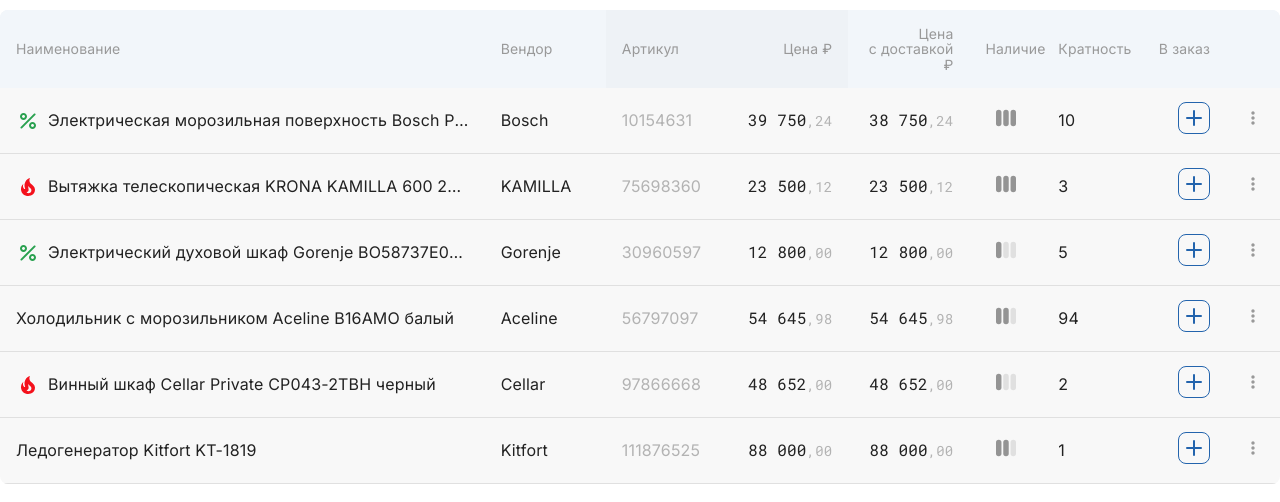
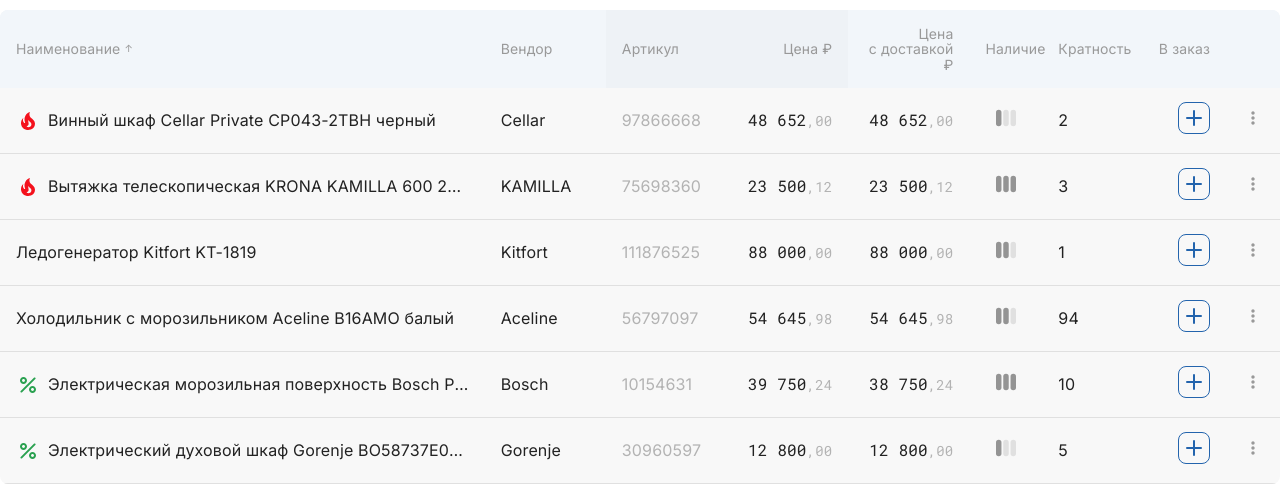
Before and after one commit to rina-dz/client_experiment_react, a React (Create React App) app: page / in a window 1280 px wide. Both pictures are taken after a click on the element "Наименование". Shown: the top 502 px of the page. Built offline with nearby package versions, Linux system fonts and the light colour scheme.

Commit message:
feat: add product sorting by columns
add product sorting by columns

```diff
--- a/src/components/ProductTable/ProductTable.jsx
+++ b/src/components/ProductTable/ProductTable.jsx
@@ -10,9 +10,11 @@
   Box,
 } from "@mui/material";
 import { MoreVert as MoreVertIcon } from "@mui/icons-material";
+
 import sale_icon from "../../images/sale.svg";
 import hot_sale_icon from "../../images/hot_sale.svg";
 import add_icon from "../../images/add.svg";
+
 import { availabilityIcons } from "../../data/availabilityIcons";
 
 import {
@@ -25,6 +27,8 @@
   tableSx,
   headerRowSx,
 } from "./ProductTableStyles";
+
+import { useProductTable } from "./ProductTableController";
 
 const FormatPrice = ({ value }) => {
   const [integerPart, decimalPart] = Number(value).toFixed(2).split(".");
@@ -56,6 +60,9 @@
 };
 
 const ProductTable = ({ products }) => {
+  const { sortedProducts, sortBy, sortOrder, sortProductsByClick } =
+    useProductTable(products);
+
   const headers = [
     { id: "name", label: "Наименование", align: "left" },
     { id: "vendor", label: "Вендор", align: "left" },
@@ -83,14 +90,28 @@
                 <TableCell
                   key={header.id}
                   sx={tableHeaderCellSx(header, columnWidths)}
+                  onClick={() => sortProductsByClick(header.id)}
                 >
                   {header.label}
+                  {sortBy === header.id && (
+                    <Box
+                      component="span"
+                      sx={{
+                        ml: 0.5,
+                        fontSize: "10px",
+                        verticalAlign: "top",
+                        color: "rgba(153, 153, 153, 1)",
+                      }}
+                    >
+                      {sortOrder === "asc" ? "↑" : "↓"}
+                    </Box>
+                  )}
                 </TableCell>
               ))}
             </TableRow>
           </TableHead>
           <TableBody>
-            {products.map((product, index) => (
+            {sortedProducts.map((product, index) => (
               <TableRow key={index} sx={tableRowSx}>
                 <TableCell sx={tableCellSx(columnWidths.name, "left")}>
                   <Box sx={{ display: "flex", alignItems: "center", gap: 1 }}>
@@ -155,10 +176,14 @@
                 <TableCell sx={tableCellSx(columnWidths.price, "right")}>
                   <FormatPrice value={product.price} />
                 </TableCell>
-                <TableCell sx={tableCellSx(columnWidths.price_with_delivery, "right")}>
+                <TableCell
+                  sx={tableCellSx(columnWidths.price_with_delivery, "right")}
+                >
                   <FormatPrice value={product.price_with_delivery} />
                 </TableCell>
-                <TableCell sx={tableCellSx(columnWidths.availability, "center")}>
+                <TableCell
+                  sx={tableCellSx(columnWidths.availability, "center")}
+                >
                   <Box
                     component="img"
                     src={
--- /dev/null
+++ b/src/components/ProductTable/ProductTableController.js
@@ -0,0 +1,62 @@
+import { useState, useMemo } from 'react';
+
+const sortableFields = [
+  'name',
+  'vendor',
+  'sku',
+  'price',
+  'price_with_delivery',
+  'availability',
+  'multiplicity',
+];
+
+export const useProductTable = (products) => {
+  const [sortBy, setSortBy] = useState(null);
+  const [sortOrder, setSortOrder] = useState('asc');
+
+  const sortProductsByClick = (field) => {
+    if (!sortableFields.includes(field)) return;
+
+    if (sortBy === field) {
+      if (sortOrder === 'asc') {
+        setSortOrder('desc');
+      } else {
+        setSortBy(null);
+        setSortOrder('asc');
+      }
+    } else {
+      setSortBy(field);
+      setSortOrder('asc');
+    }
+  };
+
+  const sortedProducts = useMemo(() => {
+    if (!sortBy) return products;
+
+    return [...products].sort((a, b) => {
+      let firstProductValue = a[sortBy];
+      let secondProductValue = b[sortBy];
+
+      if (typeof firstProductValue === 'string') {
+        firstProductValue = firstProductValue.toLowerCase();
+        secondProductValue = secondProductValue.toLowerCase();
+      }
+
+      if (firstProductValue < secondProductValue) {
+        return sortOrder === 'asc' ? -1 : 1;
+      }
+      if (firstProductValue > secondProductValue) {
+        return sortOrder === 'asc' ? 1 : -1;
+      }
+      return 0;
+    });
+  }, [products, sortBy, sortOrder]);
+
+  return {
+    sortedProducts,
+    sortBy,
+    sortOrder,
+    sortProductsByClick,
+    isSortable: (field) => sortableFields.includes(field),
+  };
+};
```
